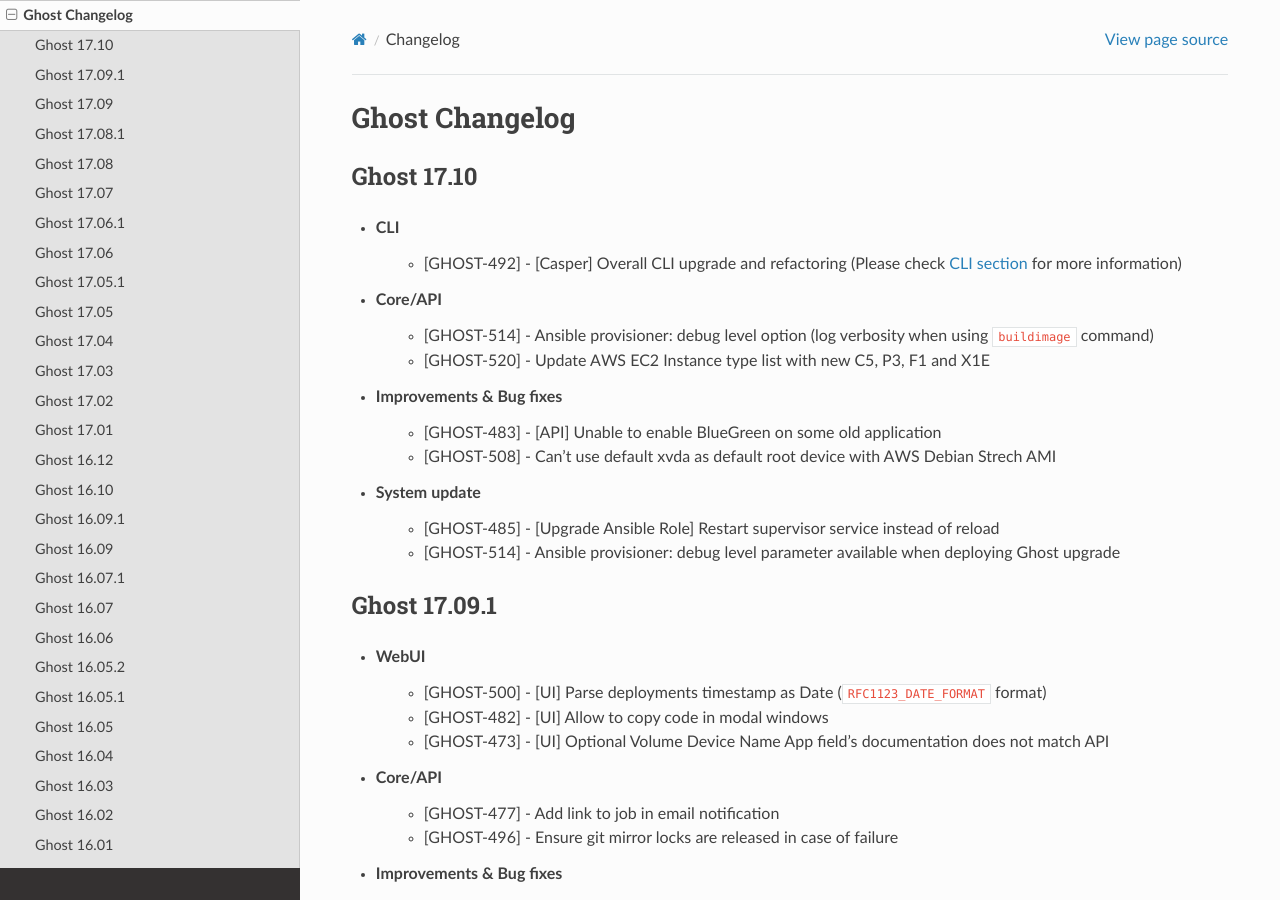
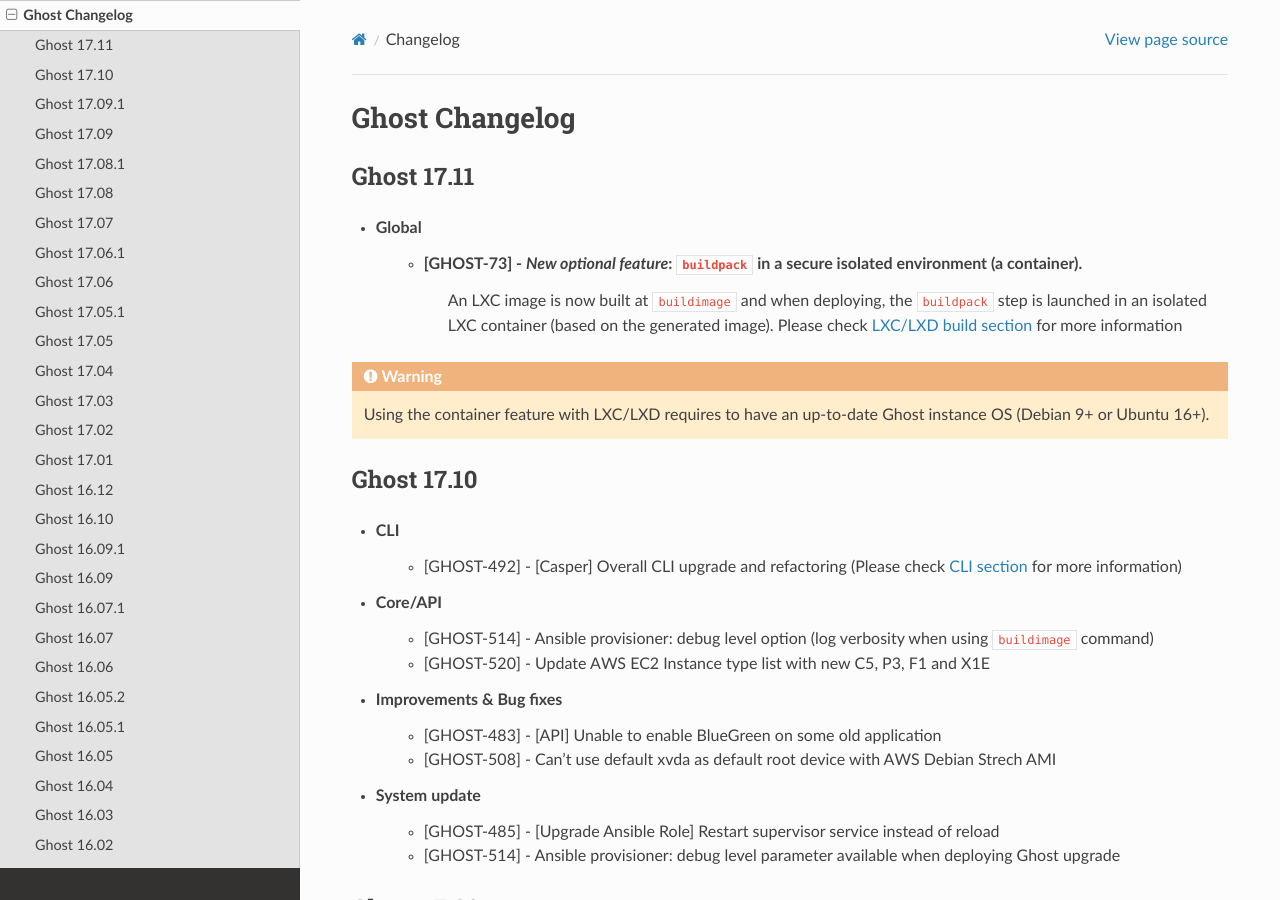
Before and after one commit to claranet/cloud-deploy-docs, a Sphinx documentation site: the page built from source/rst/changelog.rst, in a window 1280 px wide and 900 px high. Built offline with Sphinx 7.4.7 and the Read the Docs theme 2.0.0, drawn with Linux system fonts in a browser that asks for light colours.

Commit message:
Changelog Release `17.11`

```diff
--- a/source/rst/changelog.rst
+++ b/source/rst/changelog.rst
@@ -7,6 +7,16 @@
 
 .. toctree::
     :maxdepth: 2
+
+Ghost 17.11
+-----------
+
+* Global
+    - [GHOST-73] - *New optional feature*: ``buildpack`` in a secure isolated environment (a container).
+        An LXC image is now built at ``buildimage`` and when deploying, the ``buildpack`` step is launched in an isolated LXC container (based on the generated image).
+        Please check :ref:`LXC/LXD build section <container>` for more information
+
+.. warning:: Using the container feature with LXC/LXD requires to have an up-to-date Ghost instance OS (Debian 9+ or Ubuntu 16+).
 
 Ghost 17.10
 -----------
```
